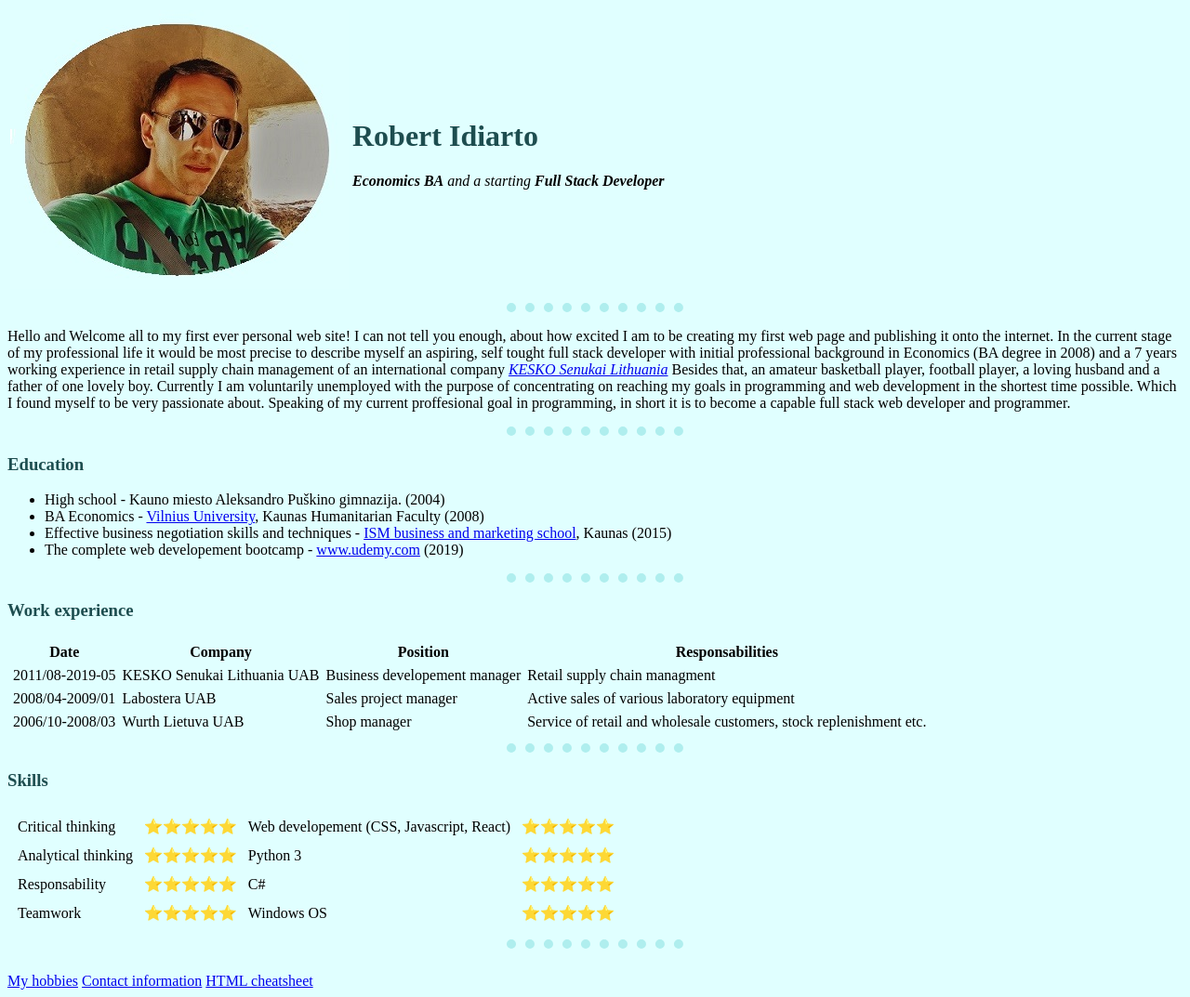
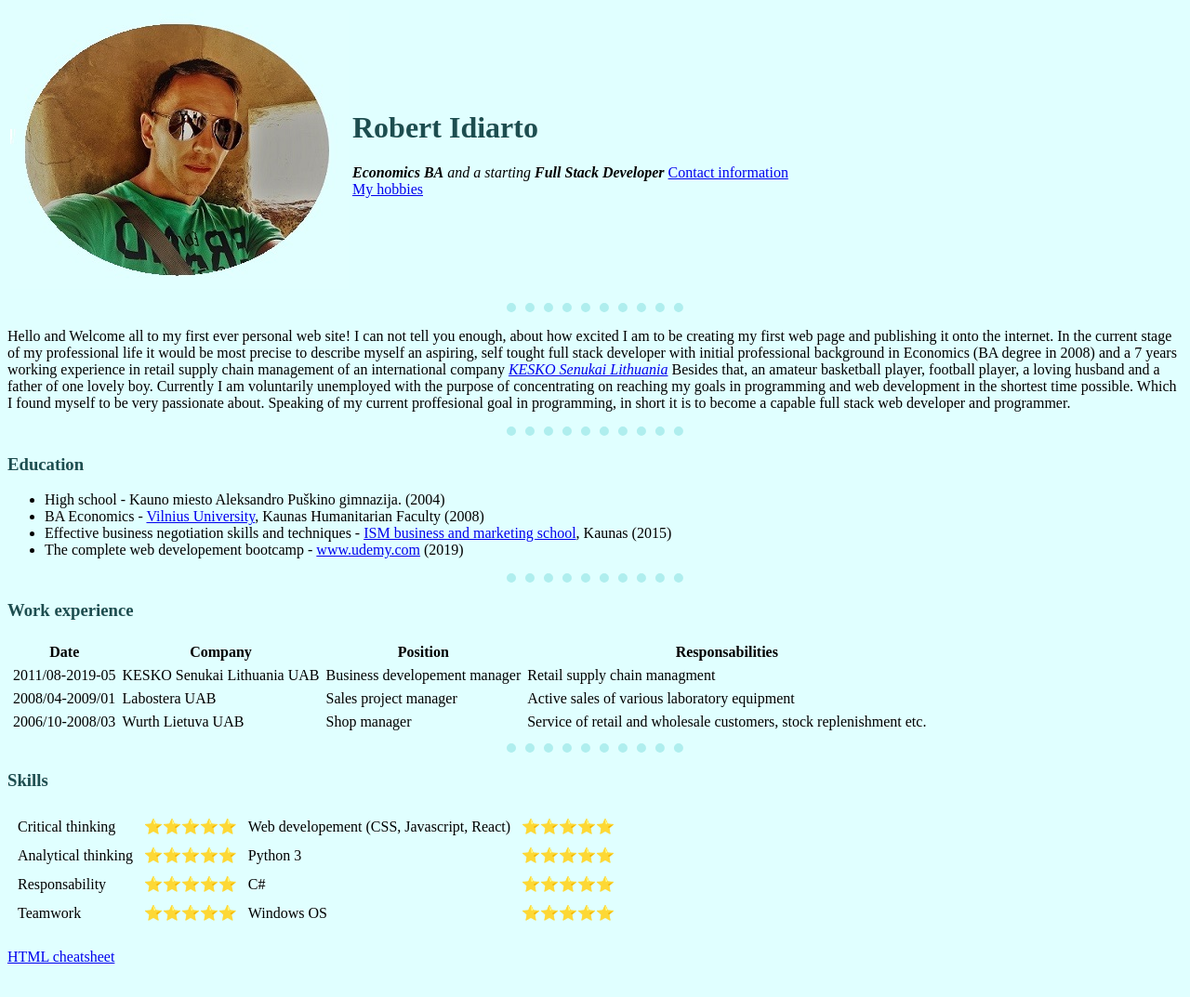
Before and after one commit to RobertLTU/CVwebsite, a plain HTML site: page index.html in a window 1280 px wide. Shown: the whole page at 93% size. After the commit the page ends 1047 px from the top, so only its background shows below. Drawn offline with Linux system fonts and the light colour scheme.

Commit message:
Update index.html

```diff
--- a/index.html
+++ b/index.html
@@ -28,7 +28,10 @@
       <tr>
         <td><img src="https://github.com/RobertLTU/CVwebsite/blob/master/Images/mypictureovalcolor.png?raw=true"></td>
         <td><h1>Robert Idiarto</h1>
-        <p><em><strong>Economics BA</strong> and a starting <strong>Full Stack Developer</strong></em></p></td>
+        <p><em><strong>Economics BA</strong> and a starting <strong>Full Stack Developer</strong></em>
+        <a href="contacts.html">Contact information</a><br>
+        <a href="hobbies.html">My hobbies</a>
+          </p></td>
       </tr>
     </table>
     <hr size="3" noshade>
@@ -105,10 +108,7 @@
         <td>⭐⭐⭐⭐⭐</td>
       </tr>
     </table>
-    <hr>
     <br>
-    <a href="hobbies.html">My hobbies</a>
-    <a href="contacts.html">Contact information</a>
     <a href="https://web.stanford.edu/group/csp/cs21/htmlcheatsheet.pdf">HTML cheatsheet</a>
   </body>
 </html>
```
